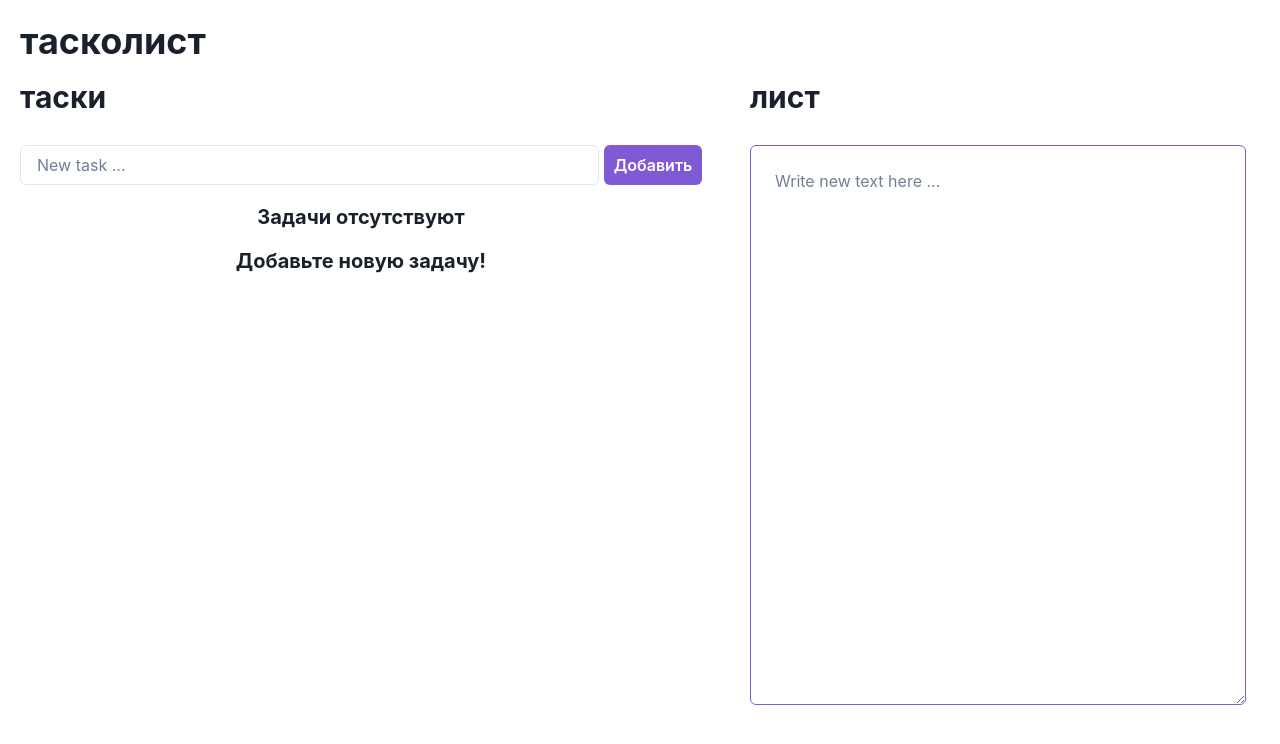
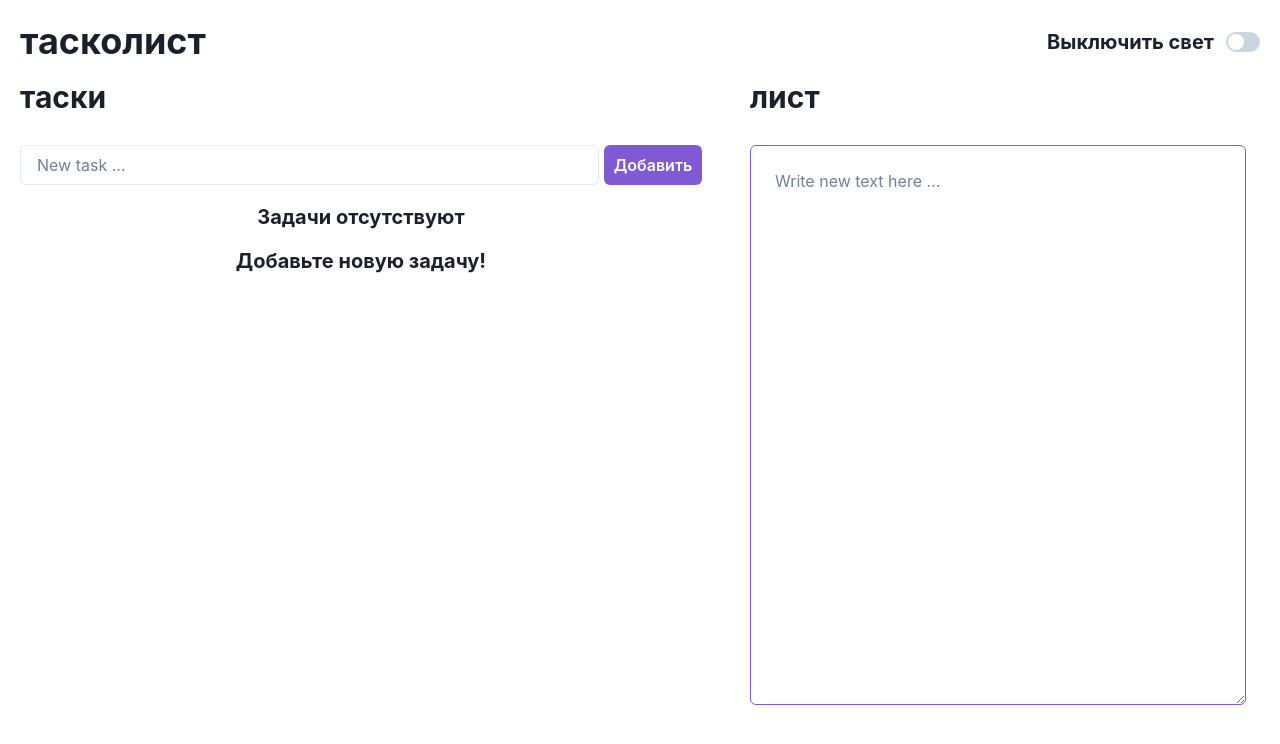
Before and after one commit to gorbatkoff/Vite_Chakra-UI_To_Do-List, a React (Vite) app: page / in a window 1280 px wide. Shown: the top 744 px of the page. Built offline with nearby package versions, Linux system fonts and the light colour scheme.

Commit message:
Add useColorMode hooks

```diff
--- a/src/widgets/Header/ui/Header.tsx
+++ b/src/widgets/Header/ui/Header.tsx
@@ -1,16 +1,36 @@
 import {memo} from "react";
 import styles from "./Header.module.scss";
-import {Heading} from "@chakra-ui/react";
+import {Button, FormControl, FormLabel, Heading, Switch, useColorMode} from "@chakra-ui/react";
 
 interface HeaderProps {
     className?: string
 }
 
+
 export const Header = memo(({className}: HeaderProps) => {
+
+    const {colorMode, toggleColorMode} = useColorMode();
+
+    console.log(colorMode)
 
     return (
         <header className={styles.Header}>
             <Heading size='xl'>тасколист</Heading>
+
+            <div>
+                <FormControl display='flex' alignItems='center'>
+                    <FormLabel htmlFor='theme-switcher' mb='0'>
+                        <Heading size='md'>
+                            {colorMode === "dark" ? "Включить свет" : "Выключить свет"}
+                        </Heading>
+                    </FormLabel>
+                    <Switch
+                        colorScheme='purple'
+                        onChange={toggleColorMode}
+                        id='theme-switcher'
+                        size='md'/>
+                </FormControl>
+            </div>
         </header>
     );
 });
```
